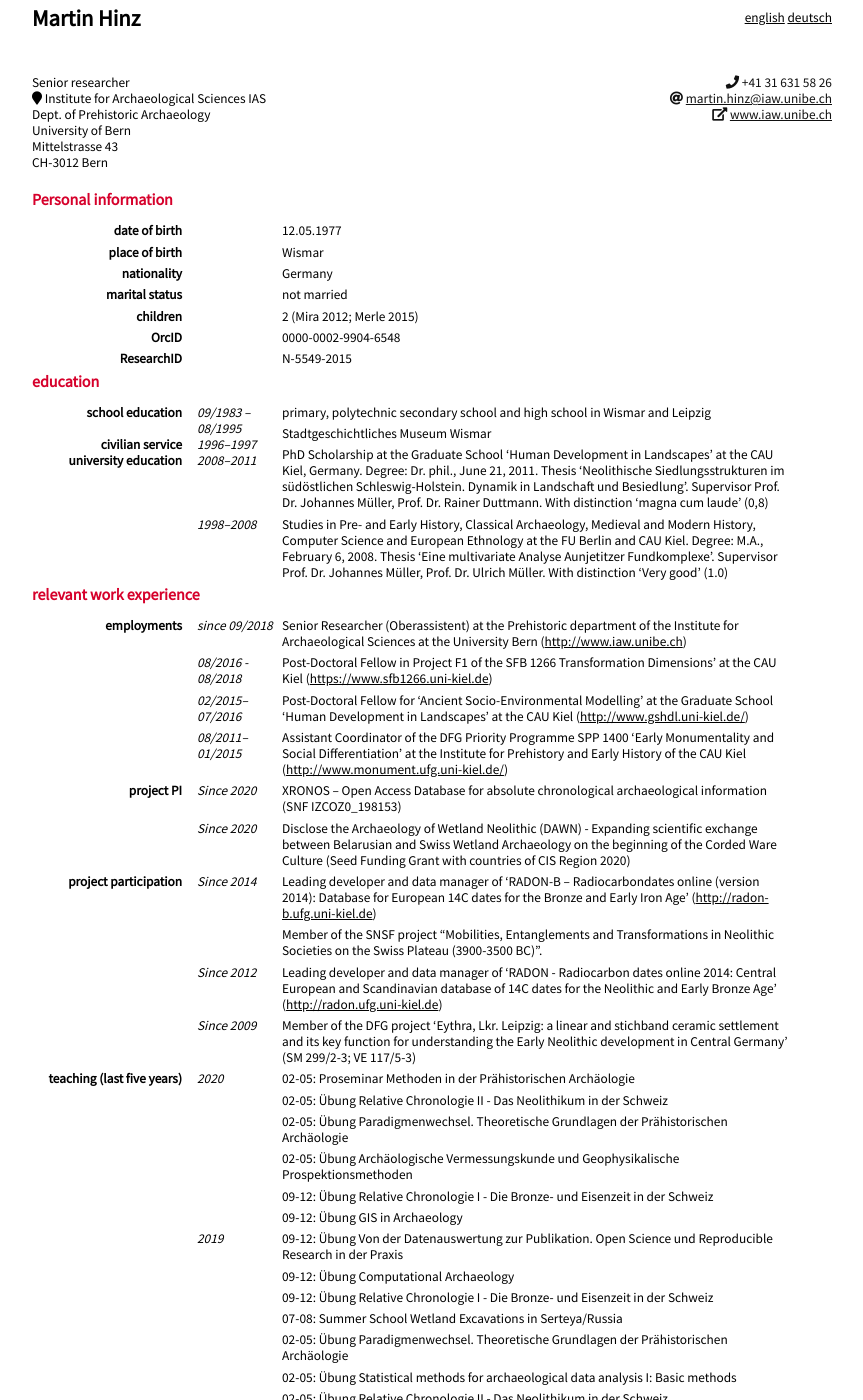
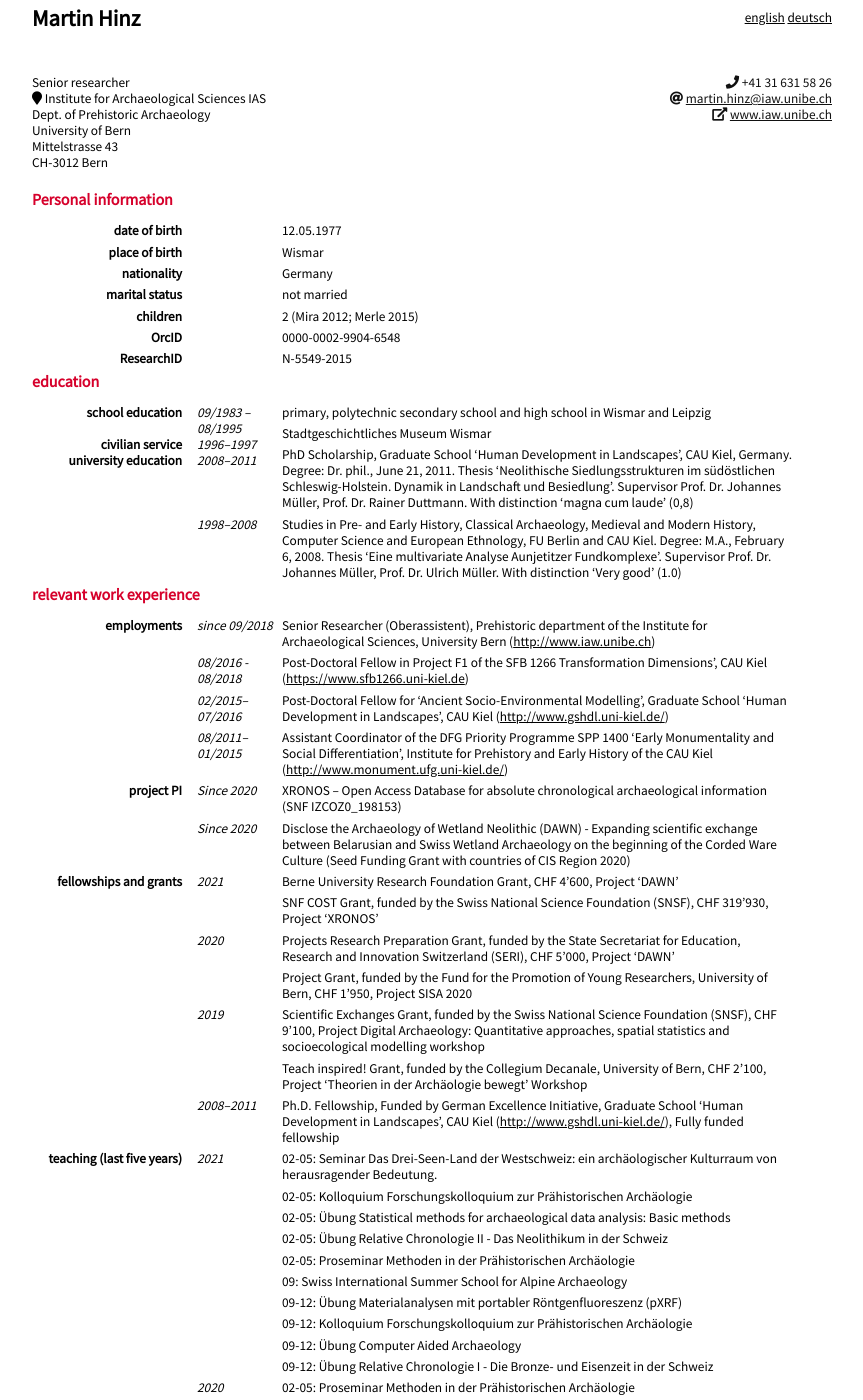
Before and after one commit to MartinHinz/cv, a Jekyll site: the page built from cv_english.md, in a window 1280 px wide and 1400 px high. Shown: the whole window, without its empty margins (208-1071 px from the left). Built offline with Jekyll 4.4.1, drawn with Linux system fonts in a browser that asks for light colours; nearby versions of some CDN libraries; our own code applies the rules of GitHub Pages for plain Markdown files; some of the changed text lies outside the part shown.

Commit message:
updated english cv

```diff
--- a/cv_english.md
+++ b/cv_english.md
@@ -72,25 +72,25 @@ CH-3012 Bern
 ### university education
 
 2008–2011
-: - PhD Scholarship at the Graduate School 'Human Development in Landscapes' at the CAU Kiel, Germany. Degree: Dr. phil., June 21, 2011. Thesis 'Neolithische Siedlungsstrukturen im südöstlichen Schleswig-Holstein. Dynamik in Landschaft und Besiedlung'. Supervisor Prof. Dr. Johannes Müller, Prof. Dr. Rainer Duttmann. With distinction 'magna cum laude' (0,8)
+: - PhD Scholarship, Graduate School 'Human Development in Landscapes', CAU Kiel, Germany. Degree: Dr. phil., June 21, 2011. Thesis 'Neolithische Siedlungsstrukturen im südöstlichen Schleswig-Holstein. Dynamik in Landschaft und Besiedlung'. Supervisor Prof. Dr. Johannes Müller, Prof. Dr. Rainer Duttmann. With distinction 'magna cum laude' (0,8)
 
 1998–2008
-: - Studies in Pre- and Early History, Classical Archaeology, Medieval and Modern History, Computer Science and European Ethnology at the FU Berlin and CAU Kiel. Degree: M.A., February 6, 2008. Thesis 'Eine multivariate Analyse Aunjetitzer Fundkomplexe'. Supervisor Prof. Dr. Johannes Müller, Prof. Dr. Ulrich Müller. With distinction 'Very good' (1.0)
+: - Studies in Pre- and Early History, Classical Archaeology, Medieval and Modern History, Computer Science and European Ethnology, FU Berlin and CAU Kiel. Degree: M.A., February 6, 2008. Thesis 'Eine multivariate Analyse Aunjetitzer Fundkomplexe'. Supervisor Prof. Dr. Johannes Müller, Prof. Dr. Ulrich Müller. With distinction 'Very good' (1.0)
 
 ## relevant work experience
 ### employments
 
 since 09/2018
-: - Senior Researcher (Oberassistent) at the Prehistoric department of the Institute for Archaeological Sciences at the University Bern ([http://www.iaw.unibe.ch](http://www.iaw.unibe.ch))
+: - Senior Researcher (Oberassistent), Prehistoric department of the Institute for Archaeological Sciences, University Bern ([http://www.iaw.unibe.ch](http://www.iaw.unibe.ch))
 
 08/2016 - 08/2018
-: - Post-Doctoral Fellow in Project F1 of the SFB 1266 Transformation Dimensions' at the CAU Kiel ([https://www.sfb1266.uni-kiel.de](https://www.sfb1266.uni-kiel.de))
+: - Post-Doctoral Fellow in Project F1 of the SFB 1266 Transformation Dimensions', CAU Kiel ([https://www.sfb1266.uni-kiel.de](https://www.sfb1266.uni-kiel.de))
 
 02/2015–07/2016
-: - Post-Doctoral Fellow for 'Ancient Socio-Environmental Modelling' at the Graduate School 'Human Development in Landscapes' at the CAU Kiel ([http://www.gshdl.uni-kiel.de/](http://www.gshdl.uni-kiel.de/))
+: - Post-Doctoral Fellow for 'Ancient Socio-Environmental Modelling', Graduate School 'Human Development in Landscapes', CAU Kiel ([http://www.gshdl.uni-kiel.de/](http://www.gshdl.uni-kiel.de/))
 
 08/2011–01/2015
-: - Assistant Coordinator of the DFG Priority Programme SPP 1400 'Early Monumentality and Social Differentiation' at the Institute for Prehistory and Early History of the CAU Kiel ([http://www.monument.ufg.uni-kiel.de/](http://www.monument.ufg.uni-kiel.de/))
+: - Assistant Coordinator of the DFG Priority Programme SPP 1400 'Early Monumentality and Social Differentiation', Institute for Prehistory and Early History of the CAU Kiel ([http://www.monument.ufg.uni-kiel.de/](http://www.monument.ufg.uni-kiel.de/))
 
 ### project PI
 Since 2020
@@ -99,29 +99,48 @@ Since 2020
 Since 2020
 : - Disclose the Archaeology of Wetland Neolithic (DAWN) - Expanding scientific exchange between Belarusian and Swiss Wetland Archaeology on the beginning of the Corded Ware Culture (Seed Funding Grant with countries of CIS Region 2020)
 
-### project participation
+### fellowships and grants
 
-Since 2014
-: - Leading developer and data manager of 'RADON-B – Radiocarbondates online (version 2014): Database for European 14C dates for the Bronze and Early Iron Age' ([http://radon-b.ufg.uni-kiel.de](http://radon-b.ufg.uni-kiel.de))
-  - Member of the SNSF project "Mobilities, Entanglements and Transformations in Neolithic Societies on the Swiss Plateau (3900-3500 BC)".
+2021
+: - Berne University Research Foundation Grant, CHF 4'600, Project 'DAWN'
+  - SNF COST Grant, funded by the Swiss National Science Foundation (SNSF), CHF 319'930, Project 'XRONOS'
 
-Since 2012
-: - Leading developer and data manager of 'RADON - Radiocarbon dates online 2014: Central European and Scandinavian database of 14C dates for the Neolithic and Early Bronze Age' ([http://radon.ufg.uni-kiel.de](http://radon.ufg.uni-kiel.de))
+2020
+: - Projects Research Preparation Grant, funded by the State Secretariat for Education, Research and Innovation Switzerland (SERI), CHF 5'000, Project 'DAWN'
+  - Project Grant, funded by the Fund for the Promotion of Young Researchers, University of Bern, CHF 1'950, Project SISA 2020
 
-Since 2009
-: - Member of the DFG project 'Eythra, Lkr. Leipzig: a linear and stichband ceramic settlement and its key function for understanding the Early Neolithic development in Central Germany' (SM 299/2-3; VE 117/5-3)
+2019
+: - Scientific Exchanges Grant, funded by the Swiss National Science Foundation (SNSF), CHF 9'100, Project Digital Archaeology: Quantitative approaches, spatial statistics and socioecological modelling workshop
+  - Teach inspired! Grant, funded by the Collegium Decanale, University of Bern, CHF 2'100, Project 'Theorien in der Archäologie bewegt' Workshop
+
+2008–2011
+: - Ph.D. Fellowship, Funded by German Excellence Initiative, Graduate School 'Human Development in Landscapes', CAU Kiel ([http://www.gshdl.uni-kiel.de/](http://www.gshdl.uni-kiel.de/)), Fully funded fellowship
 
 <div class="pagebreak"> </div>
 
 ### teaching (last five years)
+
+2021
+: - 02-05: Seminar Das Drei-Seen-Land der Westschweiz: ein archäologischer Kulturraum von herausragender Bedeutung.
+  - 02-05: Kolloquium Forschungskolloquium zur Prähistorischen Archäologie
+  - 02-05: Übung Statistical methods for archaeological data analysis: Basic methods
+  - 02-05: Übung Relative Chronologie II - Das Neolithikum in der Schweiz
+  - 02-05: Proseminar Methoden in der Prähistorischen Archäologie
+  - 09: Swiss International Summer School for Alpine Archaeology
+  - 09-12: Übung Materialanalysen mit portabler Röntgenfluoreszenz (pXRF)
+  - 09-12: Kolloquium Forschungskolloquium zur Prähistorischen Archäologie
+  - 09-12: Übung Computer Aided Archaeology
+  - 09-12: Übung Relative Chronologie I - Die Bronze- und Eisenzeit in der Schweiz
 
 2020
 : - 02-05: Proseminar Methoden in der Prähistorischen Archäologie
   - 02-05: Übung Relative Chronologie II - Das Neolithikum in der Schweiz
   - 02-05: Übung Paradigmenwechsel. Theoretische Grundlagen der Prähistorischen Archäologie
   - 02-05: Übung Archäologische Vermessungskunde und Geophysikalische Prospektionsmethoden
+  - 02-05: Kolloquium Forschungskolloquium zur Prähistorischen Archäologie
   - 09-12: Übung Relative Chronologie I - Die Bronze- und Eisenzeit in der Schweiz
   - 09-12: Übung GIS in Archaeology
+  - 09-12: Kolloquium Forschungskolloquium zur Prähistorischen Archäologie
 
 2019
 : - 09-12: Übung Von der Datenauswertung zur Publikation. Open Science und Reproducible Research in der Praxis
@@ -139,9 +158,6 @@ Since 2009
 2017
 : - 04-07: Übung Lesenswert – Leittexte der Ur- und Frühgeschichte
 
-2016
-: - 08-09/2016: Field School Wangels: Excavation of a megalithic tomb
-
 ### supervision (last five years)
 
 2019
@@ -157,6 +173,9 @@ Since 2009
    - Moiken Elisabeth Hinrichs, BA, *Eine struktur-räumliche Analyse der Einzelgrabkultur in südwest Jütland*
 
 ### editorial board memberships
+Since 2021
+:  - Member of the Editorial Board of the Journal ‘The Neolithic of Central and Eastern Europe’ (NCEE)
+
 Since 2020
 :  - Member of the Editorial Board of the Journal of Computer Applications in Archaeology ([https://journal.caa-international.org](https://journal.caa-international.org))
    - Editor of the 'Open Series in Prehistoric Archaeology' ([https://books.ub.uni-heidelberg.de/propylaeum/series/info/ospa](https://books.ub.uni-heidelberg.de/propylaeum/series/info/ospa))
@@ -207,6 +226,14 @@ Since 2007
 &nbsp;
 : *Published works from publication organs with scientific quality assurance (peer review) are highlighted*
 
+2021
+: - Taylor, W. T. T., Dixon, E. J., Hafner, A., & <span class="ich">Hinz, M.</span> (2021). New Directions in a Warming World. Journal of Glacial Archaeology, 5, 1–3. https://doi.org/10.1558/jga.20547
+  - Affolter, J., Emmenegger, L., Hafner, A., Heitz, C., <span class="ich">Hinz, M.</span>, Stapfer, R., & Wehren, H. (2021). From flint provenance to mobility studies: New raw material determinations from Late Neolithic wetland sites at Lake Biel and Lake Constance. Quaternary International. https://doi.org/10.1016/j.quaint.2021.05.027
+  - Weinelt, M., Kneisel, J., Schirrmacher, J., <span class="ich">Hinz</span>, M., & Ribeiro, A. (2021). Potential responses and resilience of Late Chalcolithic and Early Bronze Age societies to mid-to Late Holocene climate change on the southern Iberian Peninsula. Environmental Research Letters, 16(5), 055007. https://doi.org/10.1088/1748-9326/abd8a8
+  - Heitz, C., Laabs, J., <span class="ich">Hinz, M.</span>, & Hafner, A. (2021). Collapse and Resilience in Prehistoric Archaeology: Questioning Concepts and Causalities in Models of Climate-Induced Societal Transformations (pp. 127–199). Springer International Publishing. https://doi.org/10.1007/978-3-030-81103-7_5
+  - <span class="ich">Hinz, M.</span> (2021). Megaliths, causewayed enclosures and social space in North Central Europe. In V. Ard, E. Mens, & M. Gandelin (Eds.), Mégalithismes et monumentalismes funéraires : passé, présent, futur (pp. 277–318). Sidestone Press.
+  - Heitz, C., <span class="ich">Hinz, M.</span>, Laabs, J., & Hafner, A. (2021). Mobility as resilience capacity in northern Alpine Neolithic settlement communities. Archaeological Review from Cambridge, 36(1), 75–106. https://doi.org/10.17863/CAM.79042
+
 2020
 : - *Schirrmacher, J., Kneisel, J., Knitter, D., Hamer, W., <span class="ich">Hinz, M</span>, Schneider, R.R, Weinelt, M. (2020). Spatial patterns of temperature, precipitation, and settlement dynamics on the Iberian Peninsula during the Chalcolithic and the Bronze Age. Quaternary Science Reviews, 233, 2020, 1–17. https://doi.org/10.1016/j.quascirev.2020.106220*
   - *Brunner, M., von Felten, J., <span class="ich">Hinz, M.</span>, & Hafner, A. (2020). Central European Early Bronze Age chronology revisited: A Bayesian examination of large-scale radiocarbon dating. PLOS ONE, 15(12), e0243719. [https://doi.org/10.1371/journal.pone.0243719](https://doi.org/10.1371/journal.pone.0243719)*
@@ -232,11 +259,6 @@ Since 2007
 2017
 : - *V. Rohde Krossa/M. Moros/G. Leduc/<span class="ich">M. Hinz</span>/T. Blanz/R. Schneider, Regional climate change and the onset of farming in northern Germany and southern Scandinavia. The Holocene 27(10), 1589–1599. [https://doi.org/10.1177/0959683617702223](https://doi.org/10.1177/0959683617702223)*
   - *S. Dreibrodt/M. Furholt/R. Hofmann/<span class="ich">M. Hinz</span>/I. Cheben, P-ed-XRF-geochemical signatures of a 7300 year old Linear Band Pottery house ditch fill at Vráble-Ve'lké Lehemby, Slovakia - House inhabitation and post-depositional processes. Quaternary International 438, Part B, 131-143. [https://doi.org/10.1016/j.quaint.2017.03.054](https://doi.org/10.1016/j.quaint.2017.03.054)*
-
-2016
-: - *V. P. J. Arponen/J. Müller/R. Hofmann/M. Furholt/A. Ribeiro/C. Horn/<span class="ich">M. Hinz</span>, Using the Capability Approach to Conceptualise Inequality in Archaeology: the Case of the Late Neolithic Bosnian Site Okolište c. 5200–4600 BCE. Journal of Archaeological Method and Theory Volume 23/2 (2016), 541–560. [https://doi.org/10.1007/s10816-015-9252-0](https://doi.org/10.1007/s10816-015-9252-0)*
-  - F. Hage/G. Schafferer/<span class="ich">M. Hinz</span>, Common motivation, different intentions? A multiscalar approach to the megalithic architecture of the Funnel Beaker North Group. In: L. Laporte/C. Scarre (Hrsg.), The Megalithic Architectures of Europe (Oxford 2016) 145–154. [https://doi.org/10.5281/zenodo.1186098](https://doi.org/10.5281/zenodo.1186098)
-  - <span class="ich">M. Hinz</span>/W. Kirleis, Stability in a changing world: insights from settlement intensity patterns and archaeobotany. In: L. Laporte/C. Scarre (Hrsg.), The Megalithic Architectures of Europe (Oxford 2016) 507–215. [https://doi.org/10.5281/zenodo.1186102](https://doi.org/10.5281/zenodo.1186102)
 
 ## published software
 ### R packages
```
Also changed, not shown: other parts of cv_english.md (+1 -1 lines).
